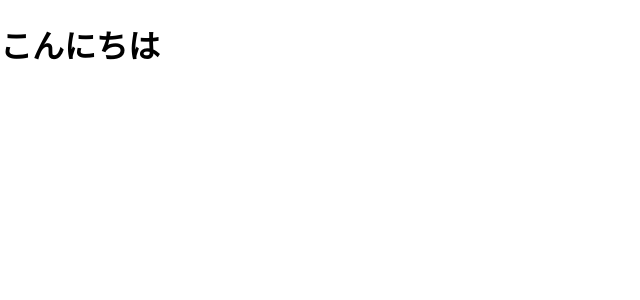
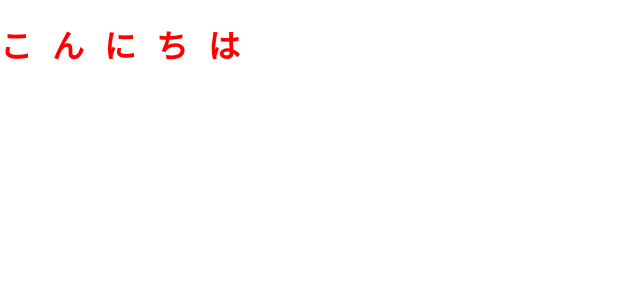
Before and after one commit to makoto-ogata/next-portforio, a Next.js app: page / in a window 1280 px wide. Shown: the top 300 px of the page, without its empty margins (0-640 px from the left). Built offline with nearby package versions, Linux system fonts and the light colour scheme.

Commit message:
made index.module.css

```diff
--- a/src/pages/index.js
+++ b/src/pages/index.js
@@ -1,7 +1,8 @@
+import * as style from '../styles/index.module.css';
 
 const Index =()=> {
   return(
-    <h1>こんにちは</h1>
+    <h1 className={style.h1Text}>こんにちは</h1>
   )
 }
 
--- /dev/null
+++ b/src/styles/index.module.css
@@ -0,0 +1,4 @@
+.h1Text {
+    color: red;
+    letter-spacing: 20px;
+}
```
